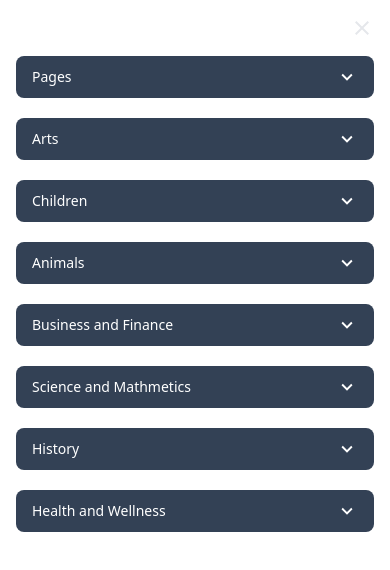
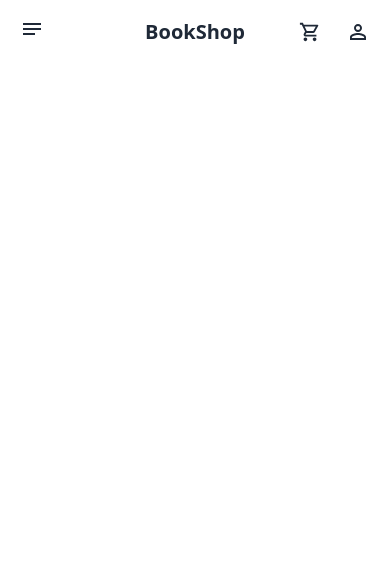
Before and after one commit to Muhammadkadhim/Book-Store, a React (Create React App) app: page /about in a window 390 px wide. Shown: the top 570 px of the page. Built offline with nearby package versions, Linux system fonts and the light colour scheme.

Commit message:
updated: Menu.js, mobile responsiveness

```diff
--- a/src/components/navbar/Menu.js
+++ b/src/components/navbar/Menu.js
@@ -9,7 +9,7 @@ import {
 } from "react-icons/md";
 
 const Menu = () => {
-    const [menu, setMenu] = useState(false);
+    const [menu, setMenu] = useState(true);
     const [dropdownOpen, setDropdownOpen] = useState(false);
 
     const menuToggler = (e) => {
@@ -68,7 +68,9 @@ const Menu = () => {
                 <div
                     id="drawer-example"
                     className={`${
-                        menu ? "-translate-x-96" : "translate-x-0"
+                        menu
+                            ? "-translate-x-[1000px] opacity-0"
+                            : "translate-x-0 opacity-100"
                     } absolute top-0 left-0 right-0 w-full z-40 h-screen p-4 overflow-y-auto bg-base-100 md:hidden  transition-all duration-500`}
                     tabIndex="-1"
                     aria-labelledby="drawer-label"
```
